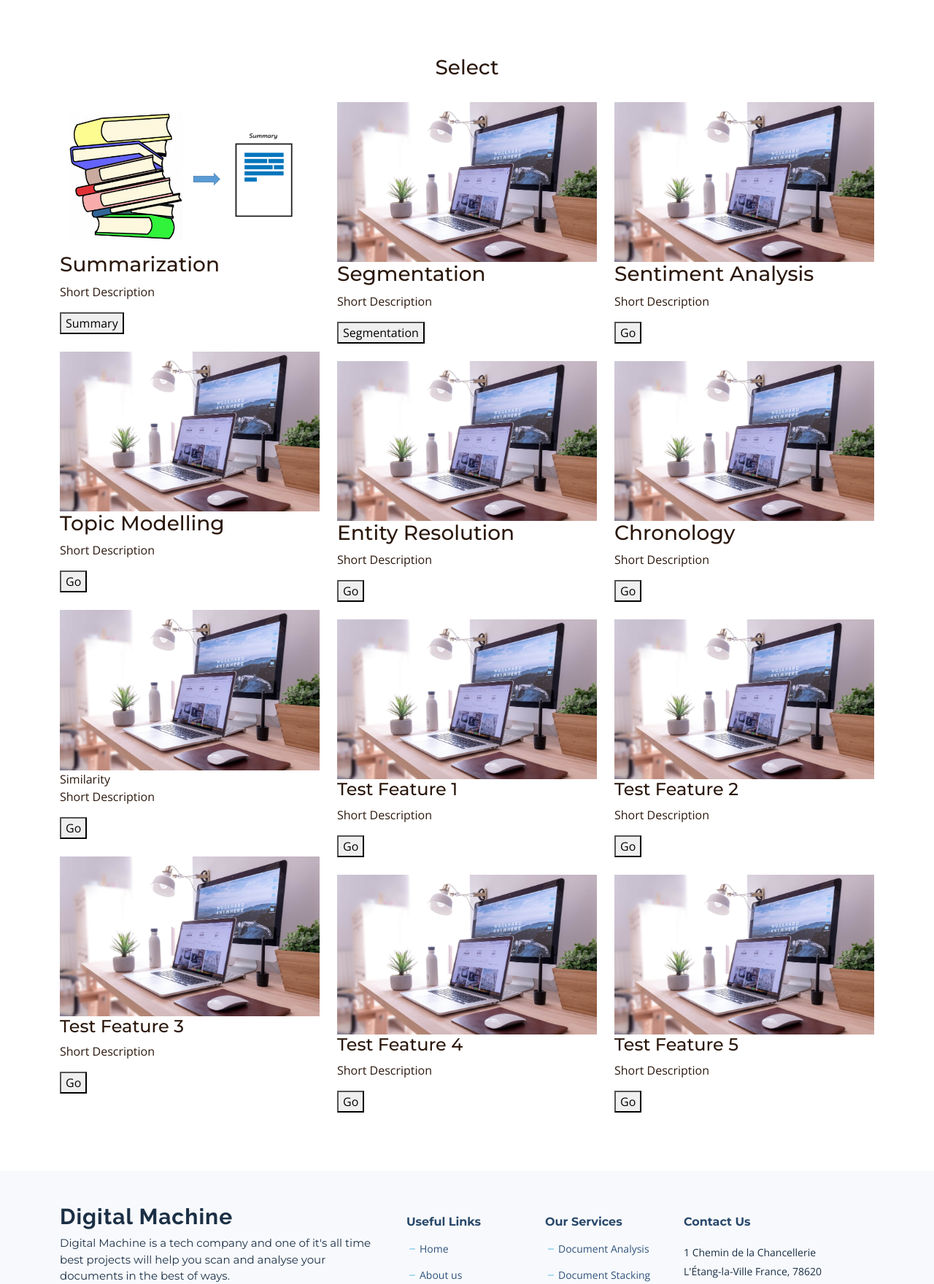
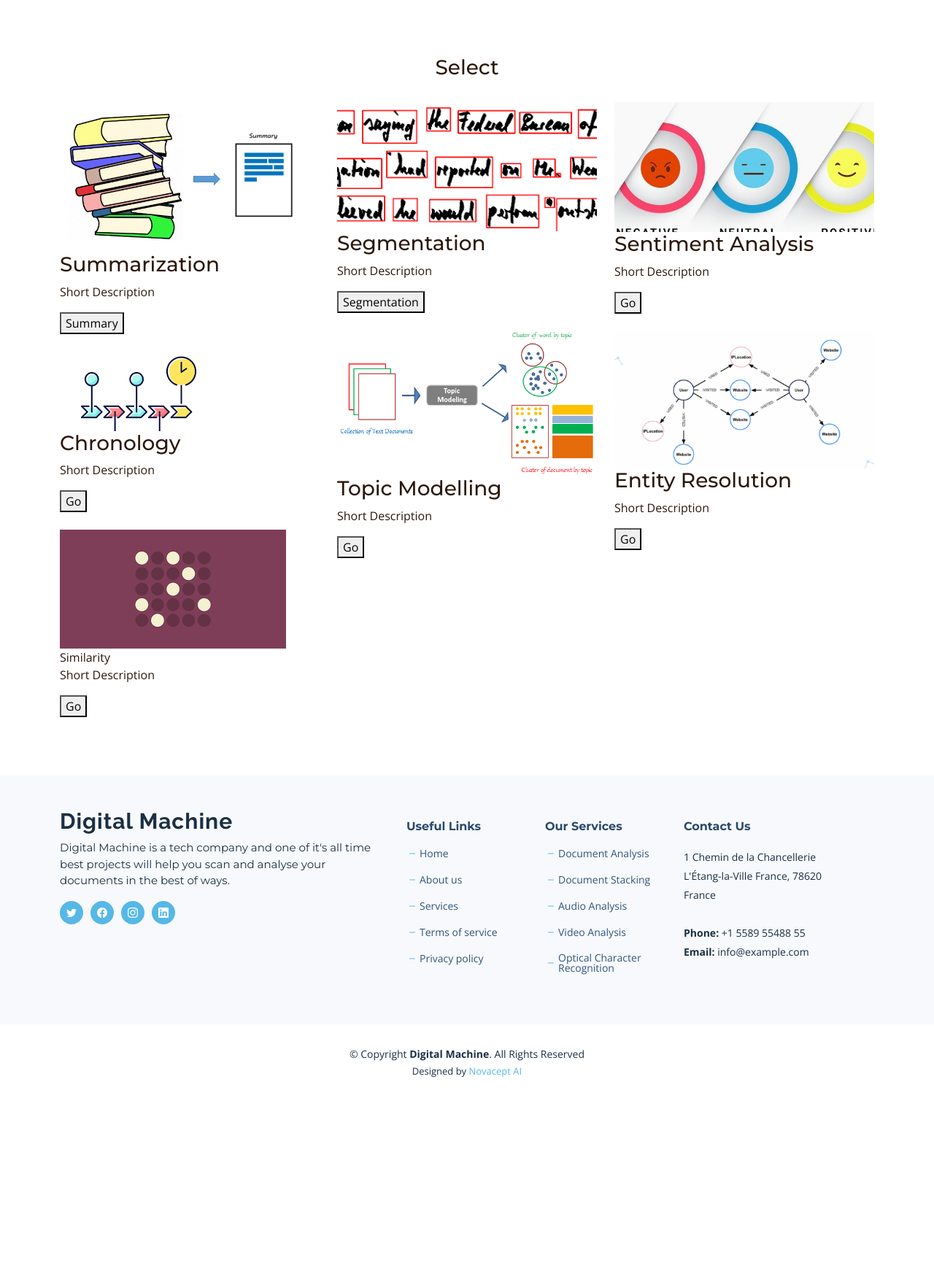
Before and after one commit to NovaceptAI/ML-Analysis-azure, a Flask app: template ml_ocr/templates/features.html in a window 1280 px wide. Shown: the part 209-1969 px from the top of the page at 73% size. After the commit the page ends 1686 px from the top, so only its background shows below. Run offline with Flask 2, Linux system fonts and the light colour scheme; the template is opened without the code that fills it: most values are stand-ins (such as "Sample title", 1, 10 or a date in 2020); parts of the project's set-up code (start-up, migrations or seed data) failed here and were passed over; some libraries are stand-ins or nearby versions.

Commit message:
Features Image Changes
Added Feature images

```diff
--- a/ml_ocr/templates/features.html
+++ b/ml_ocr/templates/features.html
@@ -121,7 +121,7 @@
             </div><!-- End Portfolio Item -->
 
             <div class="col-lg-4 col-md-6 portfolio-item filter-product">
-              <img src="static/img/blog-header.jpg" class="img-fluid" alt="">
+              <img src="static/img/segmentation.png" class="img-fluid" alt="">
               <div>
                 <h3>Segmentation</h3>
                 <p>Short Description</p>
@@ -134,7 +134,7 @@
             </div><!-- End Portfolio Item -->
 
             <div class="col-lg-4 col-md-6 portfolio-item filter-branding">
-              <img src="static/img/blog-header.jpg" class="img-fluid" alt="">
+              <img src="static/img/sentiment.jpg" class="img-fluid" alt="">
               <div>
                 <h3>Sentiment Analysis</h3>
                 <p>Short Description</p>
@@ -143,7 +143,7 @@
             </div><!-- End Portfolio Item -->
 
             <div class="col-lg-4 col-md-6 portfolio-item filter-books">
-              <img src="static/img/blog-header.jpg" class="img-fluid" alt="">
+              <img src="static/img/topic.png" class="img-fluid" alt="">
               <div>
                 <h3>Topic Modelling</h3>
                 <p>Short Description</p>
@@ -152,7 +152,7 @@
             </div><!-- End Portfolio Item -->
 
             <div class="col-lg-4 col-md-6 portfolio-item filter-app">
-              <img src="static/img/blog-header.jpg" class="img-fluid" alt="">
+              <img src="static/img/entity.png" class="img-fluid" alt="">
               <div>
                 <h3>Entity Resolution</h3>
                 <p>Short Description</p>
@@ -161,7 +161,7 @@
             </div><!-- End Portfolio Item -->
 
             <div class="col-lg-4 col-md-6 portfolio-item filter-product">
-              <img src="static/img/blog-header.jpg" class="img-fluid" alt="">
+              <img src="static/img/chronology.png" class="img-fluid" alt="">
               <div>
                 <h3>Chronology</h3>
                 <p>Short Description</p>
@@ -170,56 +170,11 @@
             </div><!-- End Portfolio Item -->
 
             <div class="col-lg-4 col-md-6 portfolio-item filter-branding">
-              <img src="static/img/blog-header.jpg" class="img-fluid" alt="">
+              <img src="static/img/similarity.png" class="img-fluid" alt="">
               <div>
                 <a>Similarity</a>
                 <p>Short Description</p></div>
                 <button onclick="window.location.href='summarization.html'">Go</button>
-            </div><!-- End Portfolio Item -->
-
-            <div class="col-lg-4 col-md-6 portfolio-item filter-books">
-              <img src="static/img/blog-header.jpg" class="img-fluid" alt="">
-              <div>
-                <h4>Test Feature 1</h4>
-                <p>Short Description</p>
-                <button onclick="window.location.href='summarization.html'">Go</button>
-              </div>
-            </div><!-- End Portfolio Item -->
-
-            <div class="col-lg-4 col-md-6 portfolio-item filter-app">
-              <img src="static/img/blog-header.jpg" class="img-fluid" alt="">
-              <div>
-                <h4>Test Feature 2</h4>
-                <p>Short Description</p>
-                <button onclick="window.location.href='summarization.html'">Go</button>
-               </div>
-            </div><!-- End Portfolio Item -->
-
-            <div class="col-lg-4 col-md-6 portfolio-item filter-product">
-              <img src="static/img/blog-header.jpg" class="img-fluid" alt="">
-              <div>
-                <h4>Test Feature 3</h4>
-                <p>Short Description</p>
-                <button onclick="window.location.href='summarization.html'">Go</button>
-              </div>
-            </div><!-- End Portfolio Item -->
-
-            <div class="col-lg-4 col-md-6 portfolio-item filter-branding">
-              <img src="static/img/blog-header.jpg" class="img-fluid" alt="">
-              <div>
-                <h4>Test Feature 4</h4>
-                <p>Short Description</p>
-                <button onclick="window.location.href='summarization.html'">Go</button>
-              </div>
-            </div><!-- End Portfolio Item -->
-
-            <div class="col-lg-4 col-md-6 portfolio-item filter-books">
-              <img src="static/img/blog-header.jpg" class="img-fluid" alt="">
-              <div>
-                <h4>Test Feature 5</h4>
-                <p>Short Description</p>
-                <button onclick="window.location.href='summarization.html'">Go</button>
-              </div>
             </div><!-- End Portfolio Item -->
 
           </div><!-- End Portfolio Container -->
```
Also changed, not shown: ml_ocr/static/img/entity.png (added), ml_ocr/static/img/topic.png (added).
